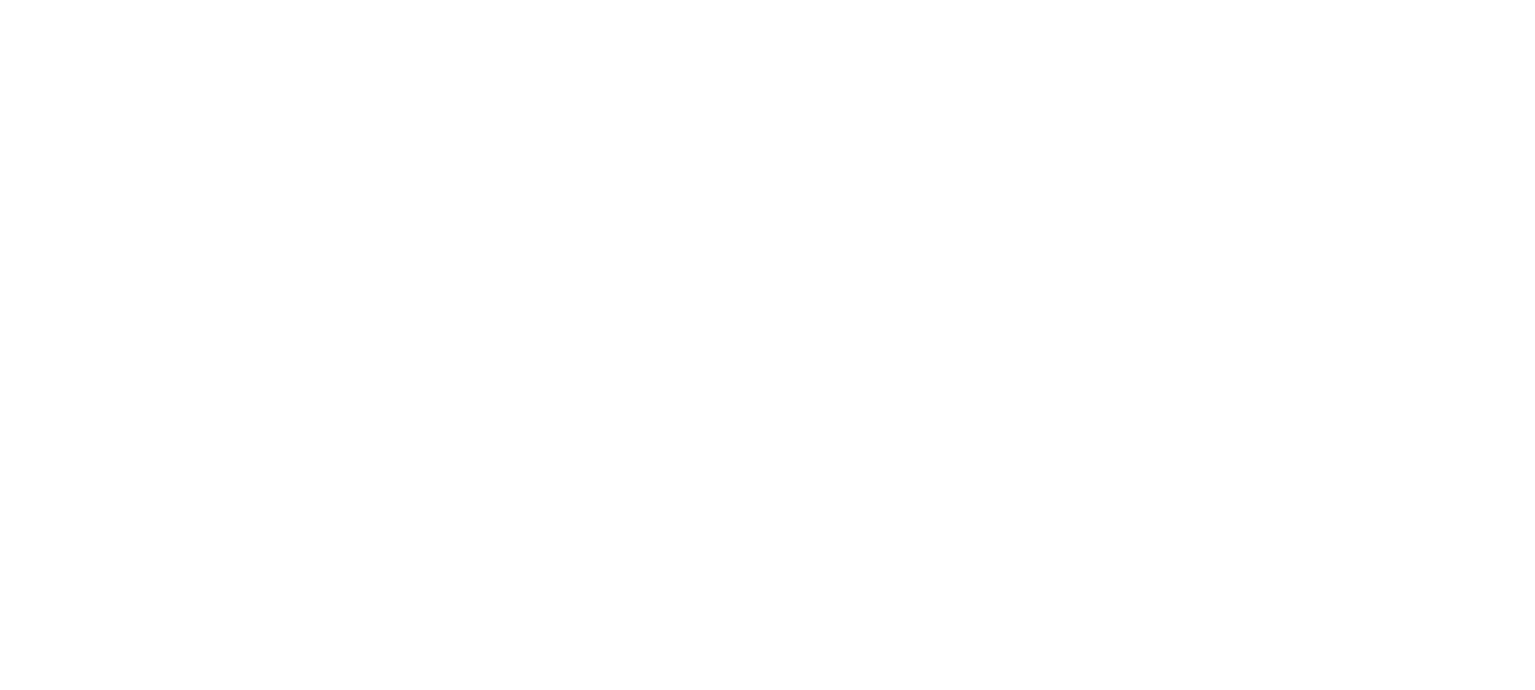
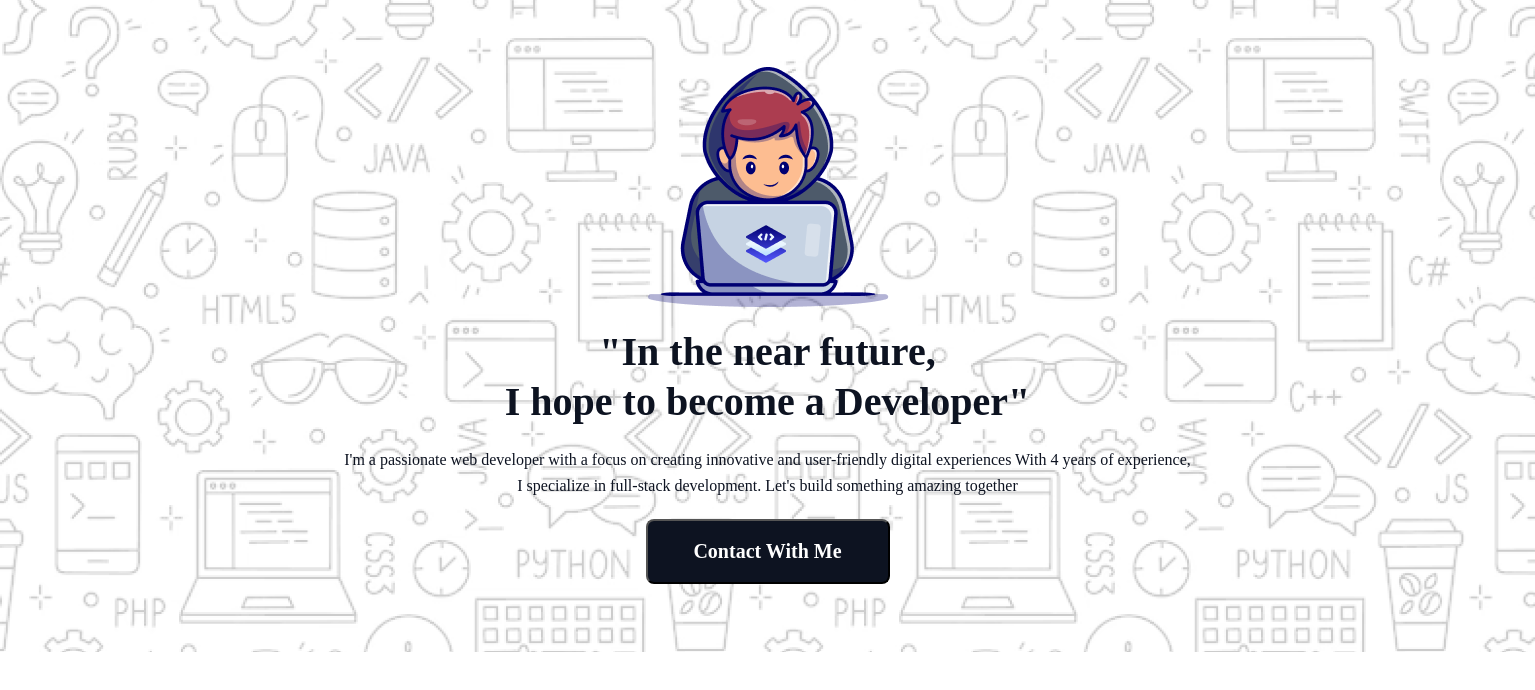
Before and after one commit to 6arjis/Assignment-One-Batch-Reset-, a plain HTML site: page index.html in a window 1280 px wide. Shown: the whole page, 1535 px wide, since content can reach past the window. Drawn offline with Linux system fonts and the light colour scheme; a web font is replaced by a local one.

Commit message:
First Commit

```diff
--- a/Styles/style.css
+++ b/Styles/style.css
@@ -0,0 +1,52 @@
+@import url('https://fonts.googleapis.com/css2?family=Azeret+Mono:ital,wght@0,100..900;1,100..900&display=swap');
+*{
+    box-sizing: border-box;
+    margin: 0;
+    padding: 0;
+}
+/* Section One Style */
+.section-one{
+    width: 1535px;
+    height: 652px;
+    background-image: url("../assets/Hero-bg.png");
+    padding: 50px;
+}
+.s1-container{
+    height: 550px;
+    display: flex;
+    flex-direction: column;
+    justify-content: center;
+    align-items: center;
+}
+.s1-container img{
+    margin-bottom: 20px;
+}
+.s1-container h1{
+    color: rgb(13, 19, 33);
+    font-family: Azeret Mono;
+    font-size: 40px;
+    font-weight: 800;
+    line-height: 50px;
+    margin-bottom: 20px;
+    text-align: center;
+}
+.s1-container p{
+    color: rgb(13, 19, 33);
+    font-family: Azeret Mono;
+    font-size: 16px;
+    font-weight: 400;
+    line-height: 26px;
+    margin-bottom: 20px;
+    text-align: center;
+}
+.s1-btn{
+    width: 244px;
+    height: 65px;
+    border-radius: 8px;
+    background: rgb(13, 19, 33);
+    color: rgb(255, 255, 255);
+    font-family: Azeret Mono;
+    font-size: 20px;
+    font-weight: 600;
+    line-height: 23px;
+}
--- a/index.html
+++ b/index.html
@@ -4,8 +4,18 @@
     <meta charset="UTF-8">
     <meta name="viewport" content="width=device-width, initial-scale=1.0">
     <title>Assignment One</title>
+    <link rel="stylesheet" href="./Styles/style.css">
 </head>
 <body>
-
+    <main class="main">
+        <section class="section-one">
+            <div class="s1-container">
+                <img src="./assets/Group.png" alt="">
+                <h1>"In the near future, <br>I hope to become a Developer"</h1>
+                <p>I'm a passionate web developer with a focus on creating innovative and user-friendly digital experiences With 4 years of experience, <br> I specialize in full-stack development. Let's build something amazing together</p>
+                <button class="s1-btn">Contact With Me</button>
+            </div>
+        </section>
+    </main>
 </body>
 </html>
```
